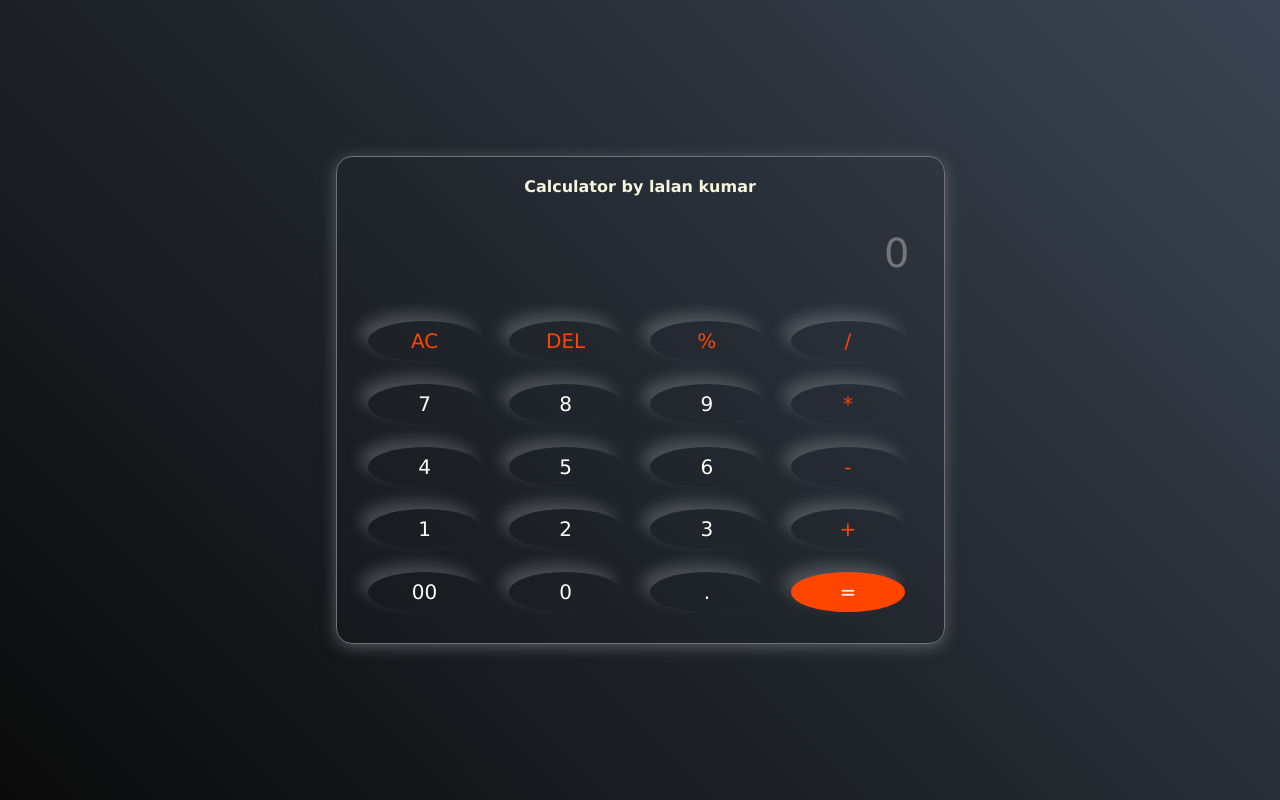
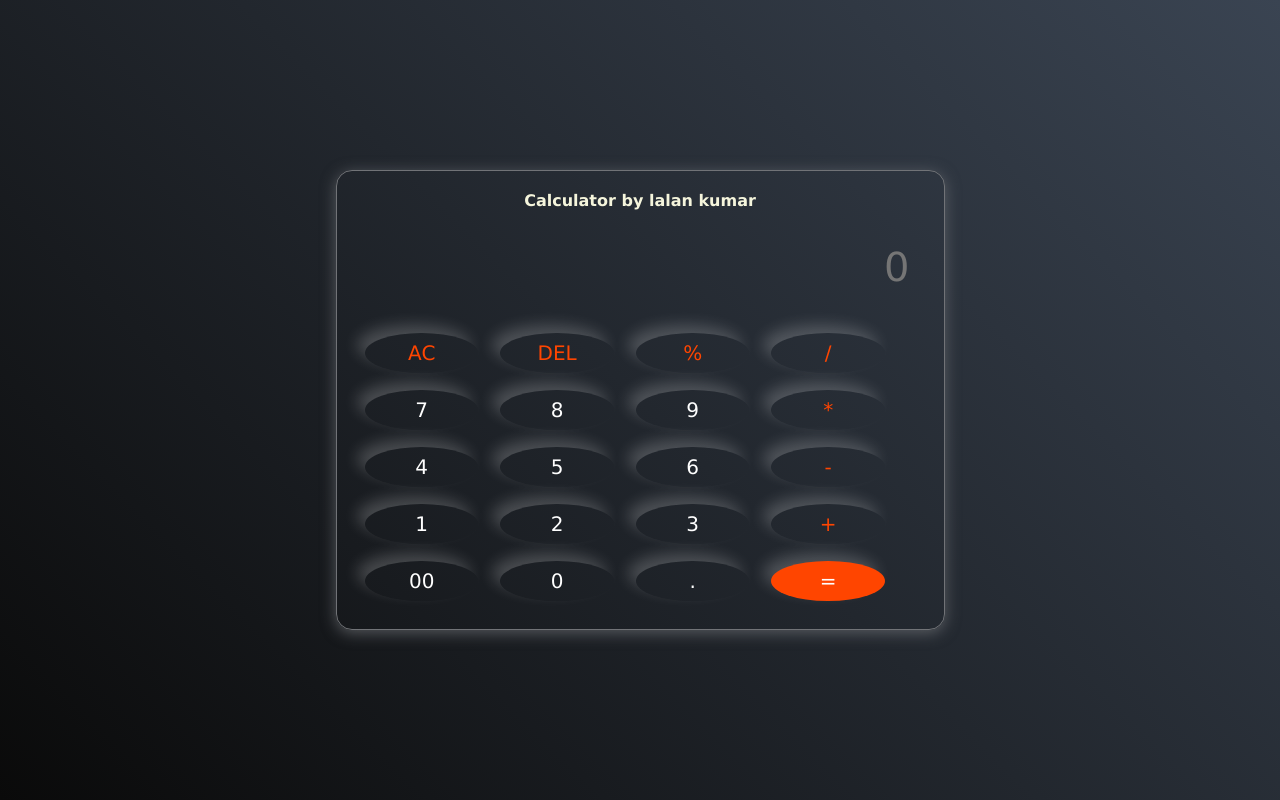
Before and after one commit to KumarLalan/Calculator, a plain HTML site: page index.html in a window 1280 px wide. Drawn offline with Linux system fonts and the light colour scheme.

Commit message:
Update style.css

```diff
--- a/style.css
+++ b/style.css
@@ -39,7 +39,7 @@ button{
     border: none;
     width: 20%;
     height: 40px;
-    margin: 2%;
+    margin: 1.5%;
     border-radius: 50%;
     background: transparent;
     color: #ffffff;
```
